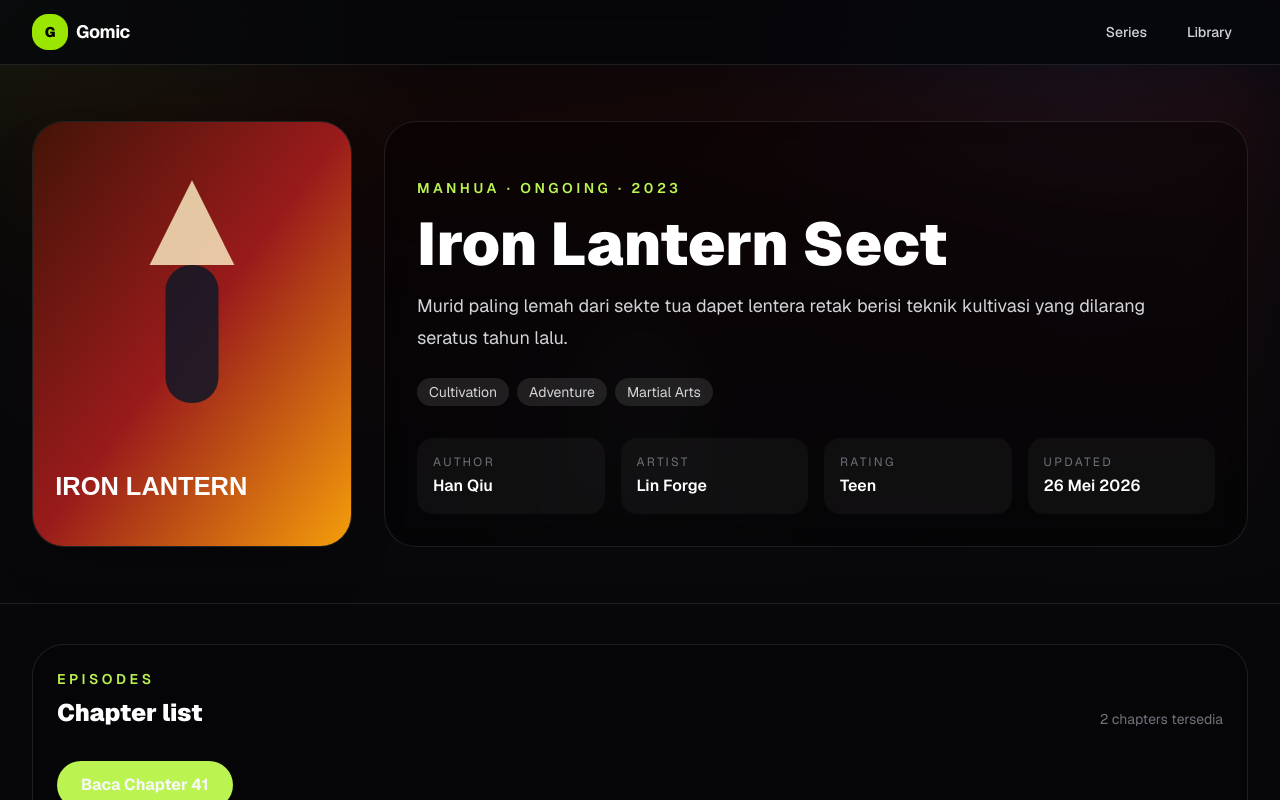
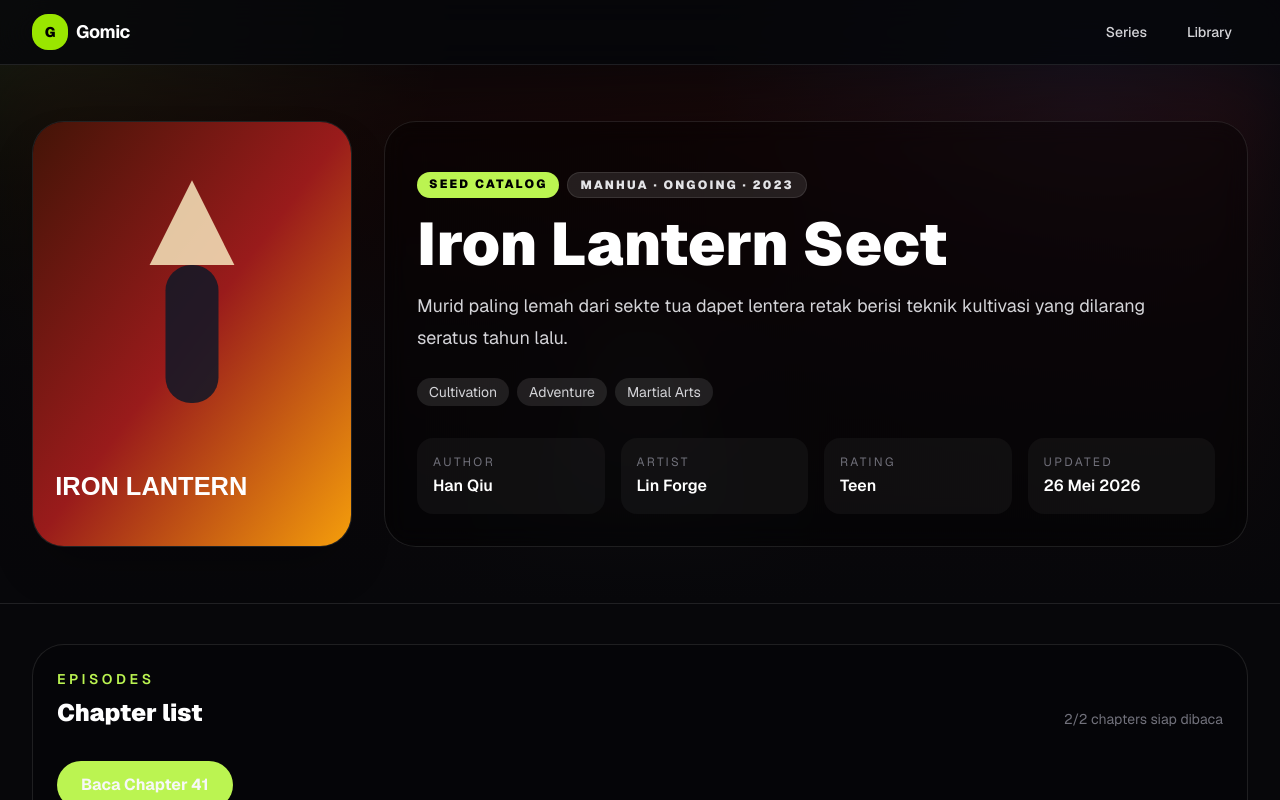
Before and after one commit to pikipici/gopic, a Next.js app in the folder web/: page /series/iron-lantern-sect in a window 1280 px wide. Shown: the top 800 px of the page. Built offline with nearby package versions, Linux system fonts and the light colour scheme; no server answers.

Commit message:
feat: surface imported catalog data

```diff
--- a/web/src/app/series/[slug]/page.tsx
+++ b/web/src/app/series/[slug]/page.tsx
@@ -6,6 +6,13 @@ import { formatDate, titleCase } from "@/lib/format";
 type PageProps = {
   params: Promise<{ slug: string }>;
 };
+
+function sourceLabel(sourceId?: string) {
+  if (sourceId === "komikcast") return "KomikCast";
+  if (sourceId === "komikindo") return "KomikIndo";
+  if (sourceId === "mock-mihon") return "Mock source";
+  return "Seed catalog";
+}
 
 export function generateStaticParams() {
   return getSeedStaticParams();
@@ -29,6 +36,8 @@ export default async function SeriesDetailPage({ params }: PageProps) {
     notFound();
   }
 
+  const readableChapters = series.chapters.filter((chapter) => chapter.pageCount > 0).length;
+
   return (
     <main>
       <section className="relative overflow-hidden border-b border-white/10">
@@ -39,9 +48,12 @@ export default async function SeriesDetailPage({ params }: PageProps) {
             <div className="aspect-[3/4] bg-cover bg-center" style={{ backgroundImage: `url(${series.coverUrl})` }} />
           </div>
           <div className="flex flex-col justify-end rounded-[2rem] border border-white/10 bg-black/35 p-6 backdrop-blur-md sm:p-8">
-            <p className="text-sm font-semibold uppercase tracking-[0.25em] text-lime-300">
-              {titleCase(series.type)} · {titleCase(series.status)} · {series.releaseYear}
-            </p>
+            <div className="flex flex-wrap gap-2 text-xs font-black uppercase tracking-[0.18em]">
+              <span className="rounded-full bg-lime-300 px-3 py-1 text-black">{sourceLabel(series.sourceId)}</span>
+              <span className="rounded-full border border-white/10 bg-white/10 px-3 py-1 text-zinc-200">
+                {titleCase(series.type)} · {titleCase(series.status)} · {series.releaseYear}
+              </span>
+            </div>
             <h1 className="mt-4 text-4xl font-black text-white sm:text-6xl">{series.title}</h1>
             <p className="mt-4 max-w-3xl text-lg leading-8 text-zinc-300">{series.synopsis}</p>
             <div className="mt-6 flex flex-wrap gap-2">
@@ -80,8 +92,15 @@ export default async function SeriesDetailPage({ params }: PageProps) {
               <p className="text-sm font-semibold uppercase tracking-[0.25em] text-lime-300">Episodes</p>
               <h2 className="mt-2 text-2xl font-black text-white">Chapter list</h2>
             </div>
-            <p className="text-sm text-zinc-500">{series.chapters.length} chapters tersedia</p>
+            <p className="text-sm text-zinc-500">
+              {readableChapters}/{series.chapters.length} chapters siap dibaca
+            </p>
           </div>
+          {readableChapters < series.chapters.length ? (
+            <div className="mt-5 rounded-2xl border border-amber-200/20 bg-amber-200/10 px-4 py-3 text-sm text-amber-100">
+              Beberapa chapter hasil import belum punya pages. Series tetap tampil di katalog, tapi chapter itu tidak dibuka sampai pages tersedia.
+            </div>
+          ) : null}
           <ChapterList series={series} />
         </div>
       </section>
--- a/web/src/app/series/page.tsx
+++ b/web/src/app/series/page.tsx
@@ -16,7 +16,7 @@ export default async function SeriesIndexPage() {
           <p className="text-sm font-semibold uppercase tracking-[0.25em] text-lime-300">Catalog</p>
           <h1 className="mt-3 text-4xl font-black text-white sm:text-5xl">Semua series</h1>
           <p className="mt-4 max-w-2xl text-zinc-400">
-            Search dan filter jalan di seed data dulu. Nanti shape yang sama tinggal diganti API client Go.
+            Katalog live dari API lokal: hasil import KomikCast, KomikIndo, dan mock source tampil di satu tempat.
           </p>
         </div>
         <div className="rounded-3xl border border-white/10 bg-black/20 px-5 py-4 text-sm text-zinc-400">
--- a/web/src/components/catalog-browser.tsx
+++ b/web/src/components/catalog-browser.tsx
@@ -126,7 +126,7 @@ export function CatalogBrowser({ seriesList, genres }: { seriesList: SeriesSumma
             </button>
           </div>
           <div className="flex items-end text-sm text-zinc-500 lg:justify-end">
-            {filtered.length} series ketemu dari {seriesList.length} seed entries.
+            {filtered.length} series ketemu dari {seriesList.length} catalog entries.
           </div>
         </div>
       </div>
--- a/web/src/components/chapter-list.tsx
+++ b/web/src/components/chapter-list.tsx
@@ -8,7 +8,7 @@ import type { ChapterSummary, SeriesDetail } from "@/lib/types";
 
 export function ChapterList({ series }: { series: SeriesDetail }) {
   const latestProgress = useMemo(() => getLatestSeriesProgress(series.slug), [series.slug]);
-  const latest = series.chapters[0];
+  const latest = series.chapters.find((chapter) => chapter.pageCount > 0);
   const resumeChapter = latestProgress ?? (latest ? { chapterSlug: latest.slug, pageNumber: 1, totalPages: latest.pageCount, read: false } : null);
 
   return (
@@ -32,12 +32,27 @@ export function ChapterList({ series }: { series: SeriesDetail }) {
 
 function ChapterRow({ seriesSlug, chapter }: { seriesSlug: string; chapter: ChapterSummary }) {
   const progress = getChapterProgress(seriesSlug, chapter.slug);
-  const progressLabel = progress?.read ? "Read" : progress ? `Page ${progress.pageNumber}/${progress.totalPages}` : "Unread";
-  const progressClass = progress?.read
-    ? "border-lime-300/30 bg-lime-300/10 text-lime-200"
-    : progress
-      ? "border-sky-300/30 bg-sky-300/10 text-sky-200"
-      : "border-white/10 bg-white/[0.03] text-zinc-500";
+  const hasPages = chapter.pageCount > 0;
+  const progressLabel = !hasPages ? "No pages" : progress?.read ? "Read" : progress ? `Page ${progress.pageNumber}/${progress.totalPages}` : "Unread";
+  const progressClass = !hasPages
+    ? "border-amber-200/25 bg-amber-200/10 text-amber-100"
+    : progress?.read
+      ? "border-lime-300/30 bg-lime-300/10 text-lime-200"
+      : progress
+        ? "border-sky-300/30 bg-sky-300/10 text-sky-200"
+        : "border-white/10 bg-white/[0.03] text-zinc-500";
+
+  if (!hasPages) {
+    return (
+      <div className="flex flex-col gap-3 py-4 opacity-80 sm:flex-row sm:items-center sm:justify-between">
+        <span>
+          <span className="block font-semibold text-white">{chapter.numberLabel} · {chapter.title || "Untitled chapter"}</span>
+          <span className="mt-1 block text-sm text-zinc-500">{formatDate(chapter.publishedAt)}</span>
+        </span>
+        <span className={`w-fit rounded-full border px-3 py-1 text-xs font-bold uppercase tracking-[0.16em] ${progressClass}`}>{progressLabel}</span>
+      </div>
+    );
+  }
 
   return (
     <Link
@@ -45,7 +60,7 @@ function ChapterRow({ seriesSlug, chapter }: { seriesSlug: string; chapter: Chap
       className="flex flex-col gap-3 py-4 transition hover:text-lime-200 sm:flex-row sm:items-center sm:justify-between"
     >
       <span>
-        <span className="block font-semibold text-white">{chapter.numberLabel} · {chapter.title}</span>
+        <span className="block font-semibold text-white">{chapter.numberLabel} · {chapter.title || "Untitled chapter"}</span>
         <span className="mt-1 block text-sm text-zinc-500">{formatDate(chapter.publishedAt)}</span>
       </span>
       <span className={`w-fit rounded-full border px-3 py-1 text-xs font-bold uppercase tracking-[0.16em] ${progressClass}`}>{progressLabel}</span>
--- a/web/src/components/series-card.tsx
+++ b/web/src/components/series-card.tsx
@@ -2,8 +2,16 @@ import Link from "next/link";
 import type { SeriesSummary } from "@/lib/types";
 import { formatDate, titleCase } from "@/lib/format";
 
+function sourceLabel(sourceId?: string) {
+  if (sourceId === "komikcast") return "KomikCast";
+  if (sourceId === "komikindo") return "KomikIndo";
+  if (sourceId === "mock-mihon") return "Mock";
+  return "Seed";
+}
+
 export function SeriesCard({ series }: { series: SeriesSummary }) {
   const latest = series.latestChapter;
+  const hasPages = latest ? latest.pageCount > 0 : false;
 
   return (
     <article className="group overflow-hidden rounded-3xl border border-white/10 bg-white/[0.04] shadow-2xl shadow-black/20 transition hover:-translate-y-1 hover:border-lime-300/40 hover:bg-white/[0.07]">
@@ -13,6 +21,9 @@ export function SeriesCard({ series }: { series: SeriesSummary }) {
             className="absolute inset-0 opacity-90 transition duration-500 group-hover:scale-105"
             style={{ backgroundImage: `url(${series.coverUrl})`, backgroundSize: "cover" }}
           />
+          <div className="absolute left-3 top-3 rounded-full border border-white/15 bg-black/60 px-3 py-1 text-xs font-black text-white backdrop-blur">
+            {sourceLabel(series.sourceId)}
+          </div>
           <div className="absolute inset-x-0 bottom-0 bg-gradient-to-t from-black via-black/60 to-transparent p-4">
             <p className="text-xs font-semibold uppercase tracking-[0.2em] text-lime-300">
               {titleCase(series.type)} · {titleCase(series.status)} · {series.chapterCount} ch
@@ -31,6 +42,7 @@ export function SeriesCard({ series }: { series: SeriesSummary }) {
           ))}
         </div>
         {latest ? (
+          hasPages ? (
             <Link
               href={`/series/${series.slug}/${latest.slug}`}
               className="flex items-center justify-between rounded-2xl border border-white/10 bg-black/30 px-3 py-3 text-sm transition hover:border-lime-300/50 hover:text-lime-200"
@@ -38,6 +50,11 @@ export function SeriesCard({ series }: { series: SeriesSummary }) {
               <span>{latest.numberLabel}</span>
               <span className="text-xs text-zinc-500">{formatDate(latest.publishedAt)}</span>
             </Link>
+          ) : (
+            <div className="rounded-2xl border border-amber-200/20 bg-amber-200/10 px-3 py-3 text-sm text-amber-100">
+              {latest.numberLabel} · pages belum tersedia
+            </div>
+          )
         ) : null}
       </div>
     </article>
```
Lines whose indentation alone changed are shown as unchanged.
